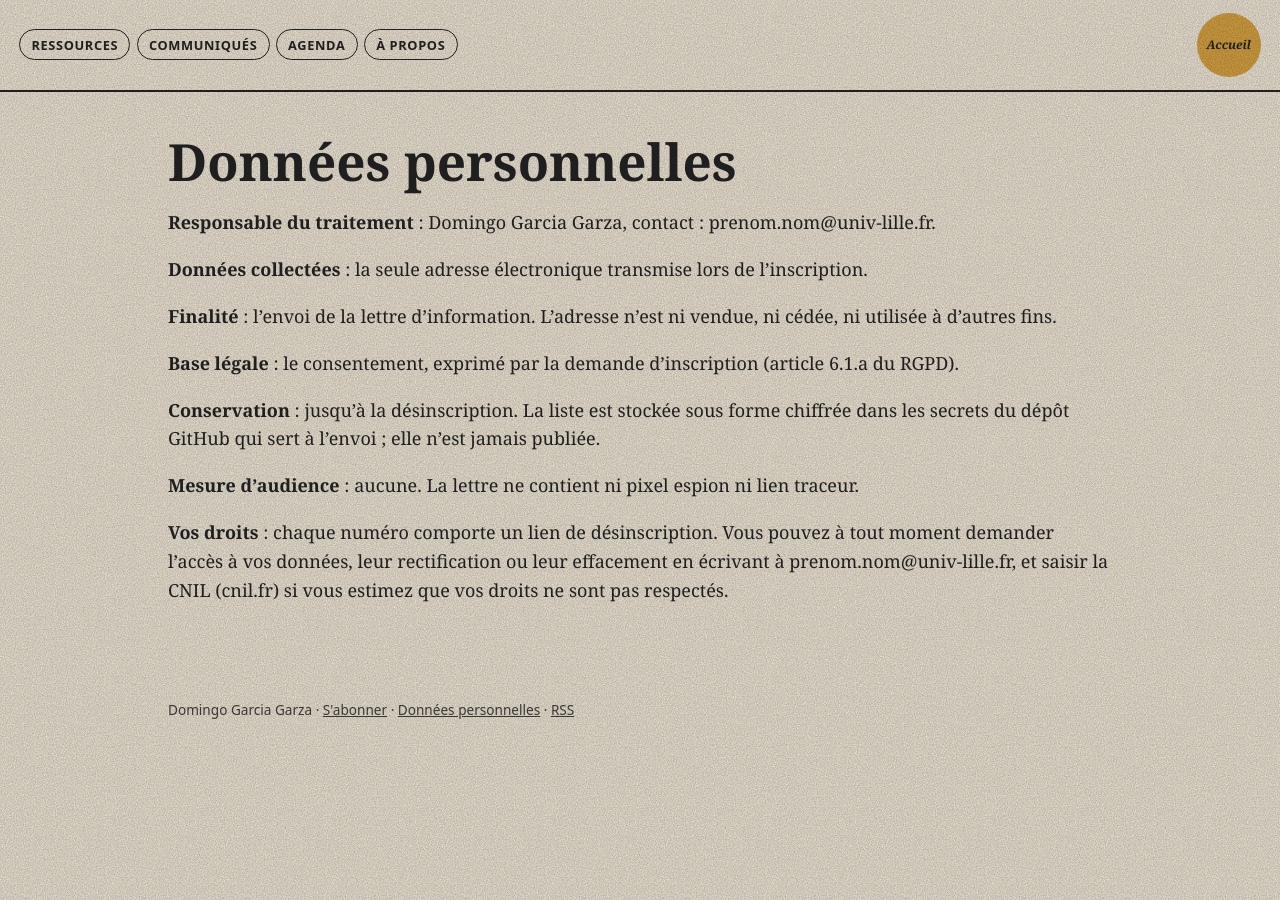
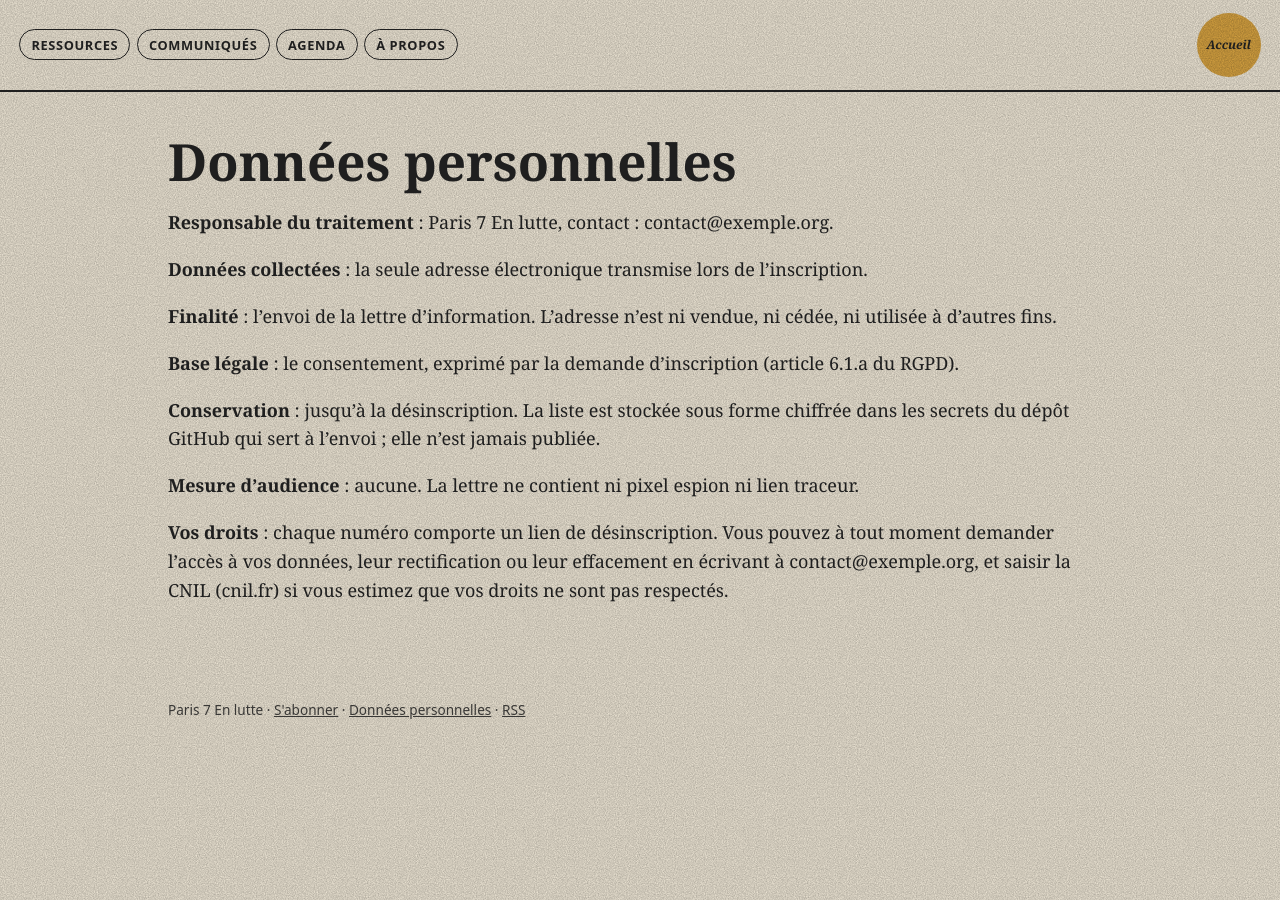
Before and after one commit to domgarci/lettre, a Jekyll site: the page built from confidentialite.md, in a window 1280 px wide. Built offline with Jekyll 4.4.1, drawn with Linux system fonts in a browser that asks for light colours.

Commit message:
Update site configuration details in _config.yml

```diff
--- a/_config.yml
+++ b/_config.yml
@@ -2,12 +2,12 @@
 # Modifiez les valeurs ci-dessous, puis enregistrez : GitHub Pages reconstruit le site seul.
 
 title: "Paris 7 En lutte"
-description: "Recherches, publications et interventions sur la sociologie du goût, les spiritueux d'agave et l'Amérique latine."
-author: "Domingo Garcia Garza"
+description: "Espace d'échange pour la communauté mobilisée de Paris 7."
+author: "Paris 7 En lutte"
 lang: fr
 
 # Adresse qui reçoit les demandes d'inscription et de désinscription.
-email_contact: "prenom.nom@univ-lille.fr"
+email_contact: "contact@exemple.org"
 
 # Adresse publique du site, sans barre finale.
 # Adresse finale : https://domgarci.github.io/lettre/
```
